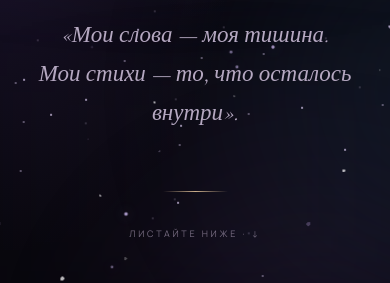
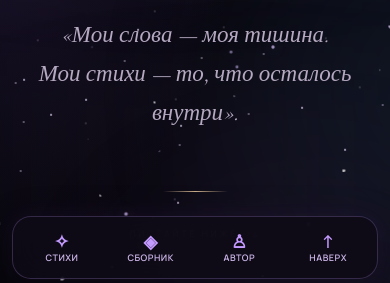
Before and after one commit to avapcmbhb892-lang/oskolki-dushi, a plain HTML site: page index.html in a window 390 px wide. Shown: the part 555-838 px from the top of the page. Drawn offline with nearby package versions, Linux system fonts and the light colour scheme.

Commit message:
Add premium mobile navigation and poem swipes

```diff
--- a/index.html
+++ b/index.html
@@ -830,6 +830,62 @@ a, button {
  #crystalCursor.visible {opacity:1}
 }
 
+
+/* MOBILE PREMIUM DOCK */
+.mobile-dock {
+ display:none;
+}
+@media(max-width:650px) {
+ body { padding-bottom:calc(76px + env(safe-area-inset-bottom)); }
+ .mobile-dock {
+  position:fixed;
+  z-index:1000;
+  left:12px;
+  right:12px;
+  bottom:calc(10px + env(safe-area-inset-bottom));
+  display:grid;
+  grid-template-columns:repeat(4,1fr);
+  gap:5px;
+  padding:9px 7px;
+  border:1px solid rgba(196,154,255,.22);
+  border-radius:19px;
+  background:rgba(15,11,23,.86);
+  backdrop-filter:blur(22px);
+  -webkit-backdrop-filter:blur(22px);
+  box-shadow:0 8px 35px rgba(0,0,0,.38),0 0 24px rgba(150,90,220,.10);
+  transition:opacity .2s ease,transform .2s ease;
+ }
+ .mobile-dock a {
+  display:flex;
+  min-width:0;
+  min-height:43px;
+  align-items:center;
+  justify-content:center;
+  flex-direction:column;
+  gap:3px;
+  color:#cbb5e8;
+  text-decoration:none;
+  font:600 9px/1.2 Manrope,sans-serif;
+  letter-spacing:.5px;
+  border-radius:12px;
+  -webkit-tap-highlight-color:transparent;
+ }
+ .mobile-dock a:active {
+  background:rgba(196,154,255,.13);
+  color:#fff;
+ }
+ .mobile-dock .dock-icon {
+  font-size:18px;
+  line-height:1;
+  color:#c49aff;
+ }
+ body.poem-open .mobile-dock {
+  opacity:0;
+  pointer-events:none;
+  transform:translateY(12px);
+ }
+}
+
 </style>
 </head>
 <body>
@@ -1033,6 +1089,17 @@ a, button {
 
 </div>
 
+
+<!-- MOBILE PREMIUM DOCK -->
+<nav class="mobile-dock" aria-label="Мобильная навигация">
+ <a href="#poems"><span class="dock-icon">✧</span><span>СТИХИ</span></a>
+ <a href="#about"><span class="dock-icon">◈</span><span>СБОРНИК</span></a>
+ <a href="#author"><span class="dock-icon">♙</span><span>АВТОР</span></a>
+ <a href="#" onclick="window.scrollTo({top:0,behavior:'smooth'});return false">
+  <span class="dock-icon">↑</span><span>НАВЕРХ</span>
+ </a>
+</nav>
+
 <footer>ОСКОЛКИ ДУШИ · POETRY COLLECTION</footer>
 
 <div class="modal" id="modal">
@@ -1140,6 +1207,7 @@ poems.forEach((p,i)=>{
 });
 
 let current="";
+let currentIndex=0;
 function toggleReadingMode(){
  const modal = document.getElementById("modal");
  const button = document.getElementById("readingToggle");
@@ -1149,6 +1217,7 @@ function toggleReadingMode(){
 }
 
 function openPoem(i){
+ currentIndex=i;
  current=poems[i][0]+"\n\n"+poems[i][1];
  document.getElementById("title").textContent=poems[i][0];
  document.getElementById("text").textContent=poems[i][1];
@@ -1158,6 +1227,7 @@ function openPoem(i){
  document.getElementById("readingToggle").textContent="РЕЖИМ ЧТЕНИЯ";
  document.getElementById("modal").classList.add("open");
  document.body.style.overflow="hidden";
+ document.body.classList.add("poem-open");
 }
 function closePoem(){
  document.getElementById("modal").classList.remove("open");
@@ -1165,6 +1235,7 @@ function closePoem(){
  document.getElementById("readingToggle").classList.remove("active");
  document.getElementById("readingToggle").textContent="РЕЖИМ ЧТЕНИЯ";
  document.body.style.overflow="";
+ document.body.classList.remove("poem-open");
 }
 async function copyPoem(){
  try{
@@ -1230,6 +1301,49 @@ for(let i=0;i<12;i++){
 }
 
 
+
+/* MOBILE POEM SWIPES */
+(function(){
+ const modal = document.getElementById("modal");
+ const paper = modal && modal.querySelector(".paper");
+ if(!modal || !paper) return;
+
+ let startX = 0;
+ let startY = 0;
+ let tracking = false;
+
+ paper.addEventListener("touchstart", function(e){
+  if(e.touches.length !== 1 || e.target.closest("button")) {
+   tracking = false;
+   return;
+  }
+  startX = e.touches[0].clientX;
+  startY = e.touches[0].clientY;
+  tracking = true;
+ }, {passive:true});
+
+ paper.addEventListener("touchend", function(e){
+  if(!tracking || !modal.classList.contains("open")) return;
+  tracking = false;
+  if(!e.changedTouches.length) return;
+
+  const dx = e.changedTouches[0].clientX - startX;
+  const dy = e.changedTouches[0].clientY - startY;
+
+  if(Math.abs(dx) > 55 && Math.abs(dx) > Math.abs(dy) * 1.25) {
+   const next = dx < 0 ? currentIndex + 1 : currentIndex - 1;
+   if(next >= 0 && next < poems.length) openPoem(next);
+   return;
+  }
+
+  if(dy > 95 && Math.abs(dy) > Math.abs(dx) * 1.4 && paper.scrollTop <= 4) {
+   closePoem();
+  }
+ }, {passive:true});
+
+ paper.addEventListener("touchcancel", function(){ tracking = false; }, {passive:true});
+})();
+
 </script>
 
 <div id="crystalCursor" aria-hidden="true"></div>
```
